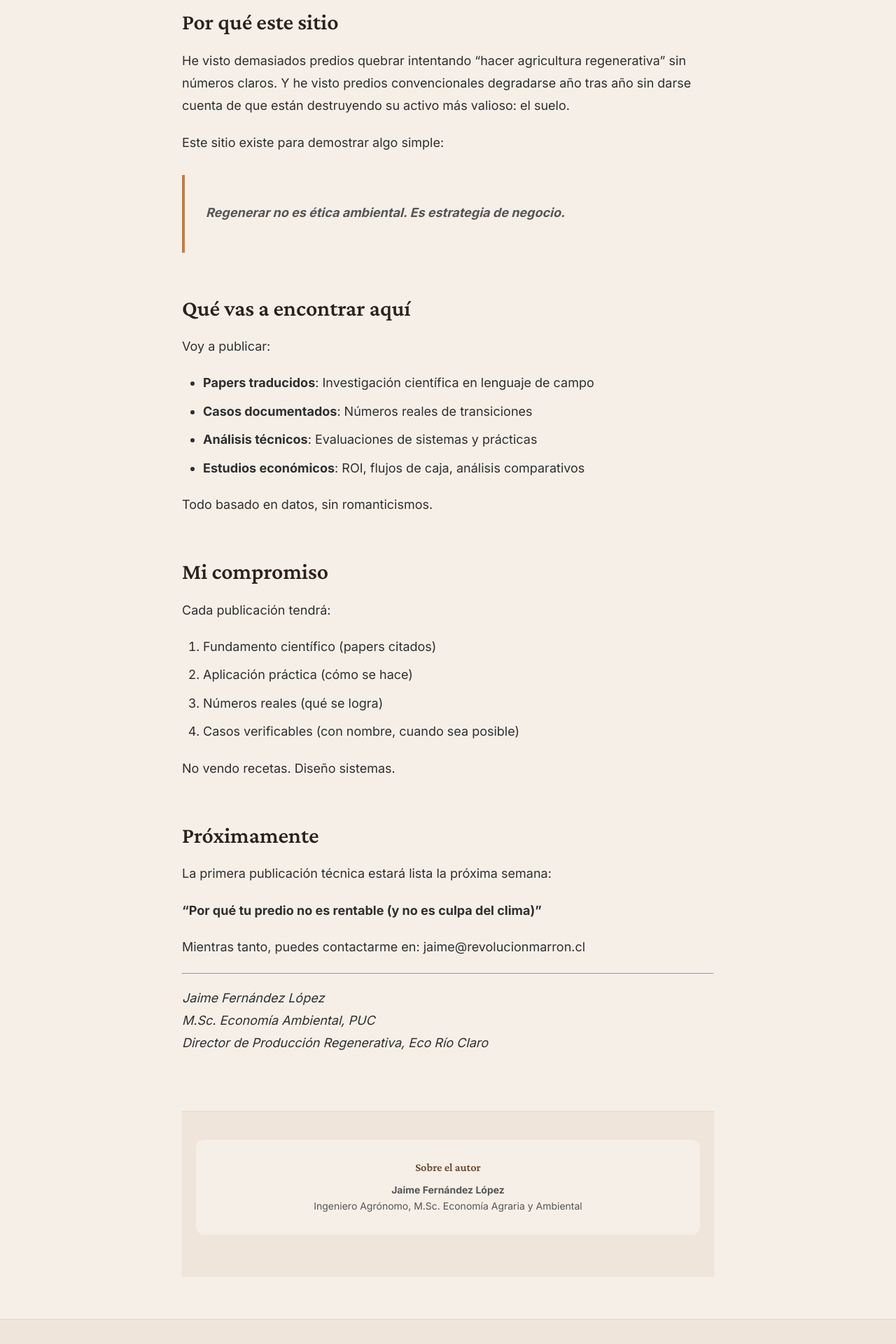
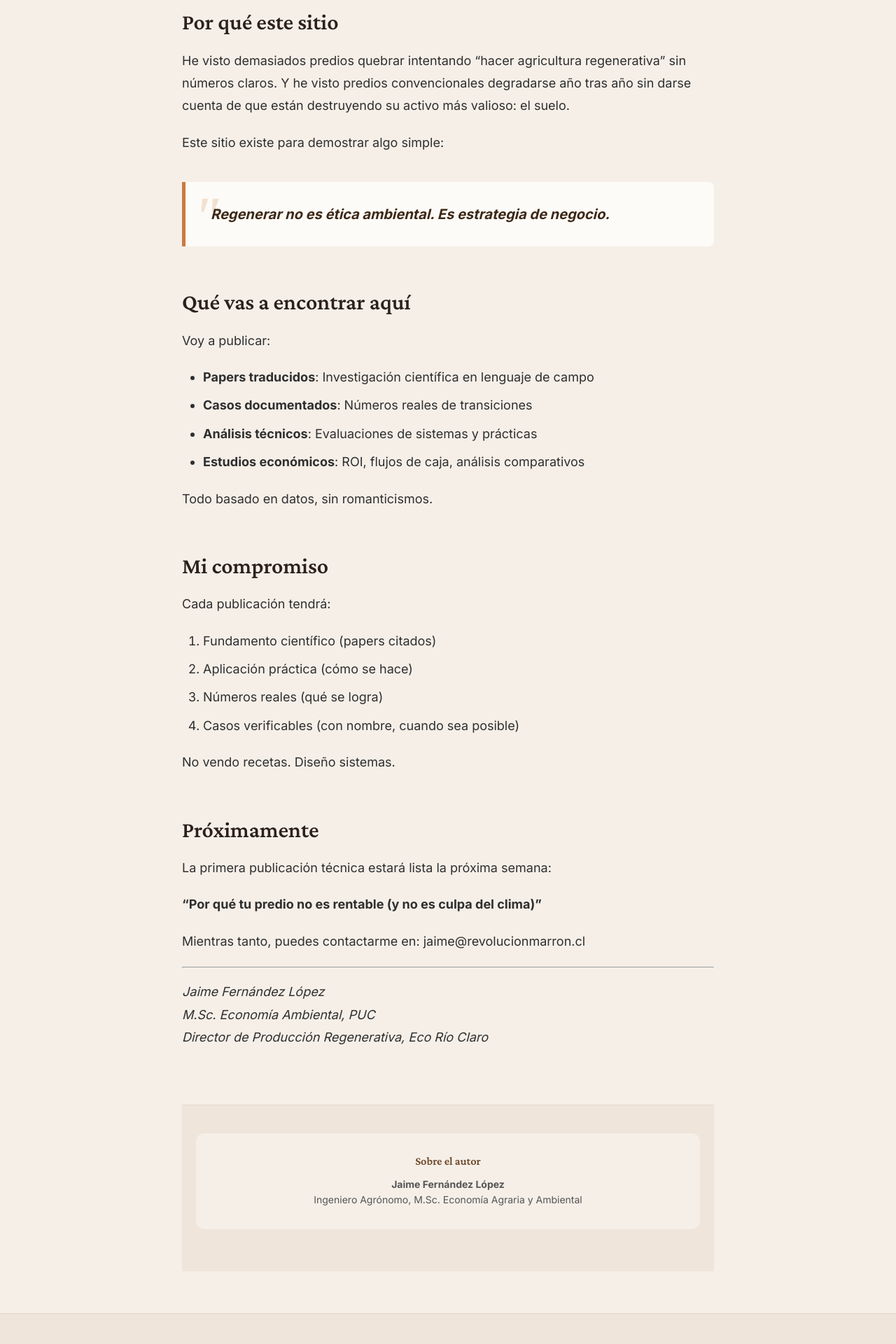
Before and after one commit to revolucionmarron/revolucion-marron-site, a Jekyll site: the page built from _posts/2026-03-14-bienvenida-revolucion-marron.md, in a window 1280 px wide. Shown: the part 571-2491 px from the top of the page at 70% size. Built offline with Jekyll 4.4.1, drawn with Linux system fonts in a browser that asks for light colours.

Commit message:
Agregar componentes visuales profesionales

```diff
--- a/assets/css/main.css
+++ b/assets/css/main.css
@@ -479,3 +479,117 @@
     white-space: nowrap;
   }
 }
+
+css/* ============================================
+   COMPONENTES DESTACADOS
+   ============================================ */
+
+/* Highlight box (para datos importantes) */
+.highlight-box {
+  background: linear-gradient(135deg, var(--sand-light) 0%, var(--sand) 100%);
+  border-left: 5px solid var(--clay);
+  padding: 32px;
+  margin: 40px 0;
+  border-radius: 12px;
+  box-shadow: 0 2px 12px rgba(61, 40, 23, 0.06);
+}
+
+.highlight-box h3 {
+  margin-top: 0;
+  color: var(--soil);
+  font-size: 20px;
+  margin-bottom: 16px;
+}
+
+.highlight-box p:last-child {
+  margin-bottom: 0;
+}
+
+/* Warning box */
+.warning-box {
+  background: #FFF8E1;
+  border-left: 5px solid #FFB300;
+  padding: 24px;
+  margin: 32px 0;
+  border-radius: 8px;
+}
+
+/* Success box */
+.success-box {
+  background: #F1F8E9;
+  border-left: 5px solid #7CB342;
+  padding: 24px;
+  margin: 32px 0;
+  border-radius: 8px;
+}
+
+/* Stats display */
+.stats-grid {
+  display: grid;
+  grid-template-columns: repeat(auto-fit, minmax(200px, 1fr));
+  gap: 24px;
+  margin: 40px 0;
+}
+
+.stat-item {
+  background: var(--white);
+  padding: 32px 24px;
+  border-radius: 12px;
+  text-align: center;
+  border: 2px solid var(--border-light);
+  transition: all 0.3s ease;
+}
+
+.stat-item:hover {
+  border-color: var(--clay);
+  box-shadow: 0 4px 16px rgba(201, 123, 60, 0.15);
+  transform: translateY(-4px);
+}
+
+.stat-number {
+  font-size: 48px;
+  font-weight: 700;
+  color: var(--soil);
+  font-family: 'Crimson Pro', serif;
+  line-height: 1;
+  margin-bottom: 8px;
+}
+
+.stat-label {
+  font-size: 14px;
+  color: var(--text-light);
+  text-transform: uppercase;
+  letter-spacing: 0.5px;
+  font-weight: 600;
+}
+
+/* Quote mejorado */
+.post-content blockquote {
+  border-left: 5px solid var(--clay);
+  background: var(--sand-light);
+  padding: 28px 36px;
+  margin: 40px 0;
+  font-style: italic;
+  font-size: 20px;
+  color: var(--soil-dark);
+  position: relative;
+  border-radius: 0 8px 8px 0;
+}
+
+.post-content blockquote::before {
+  content: '"';
+  font-size: 80px;
+  color: var(--clay);
+  opacity: 0.2;
+  position: absolute;
+  top: 10px;
+  left: 12px;
+  font-family: Georgia, serif;
+  line-height: 1;
+}
+
+.post-content blockquote p {
+  margin: 0;
+  position: relative;
+  z-index: 1;
+}
```
